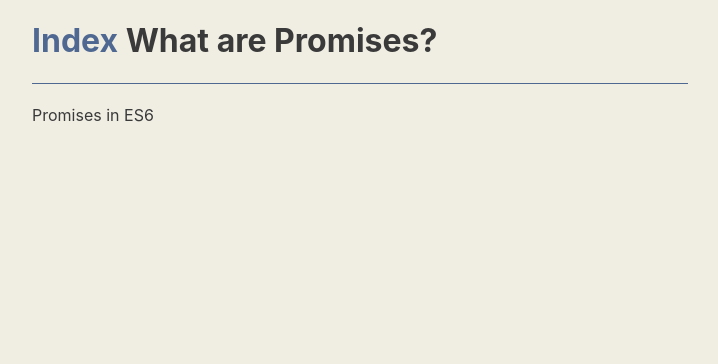
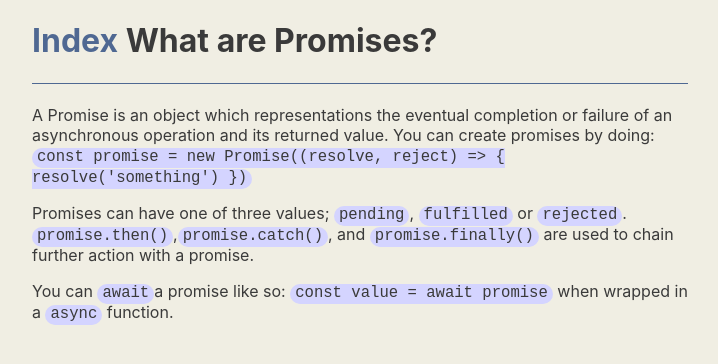
Before and after one commit to drbzyx/es6-concepts, a Next.js app in the folder app/: page /promises in a window 1280 px wide. Shown: the top 364 px of the page, without its empty margins (280-998 px from the left). Built offline with nearby package versions, Linux system fonts and the light colour scheme.

Commit message:
Pages(Promises): Add content

```diff
--- a/app/pages/promises.js
+++ b/app/pages/promises.js
@@ -1,11 +1,28 @@
-import { Heading, Main, Paragraph, Section } from '../components'
+import { Code, Heading, Main, Paragraph, Section } from '../components'
 
 export default function Promises() {
   return (
     <Main>
       <Heading>What are Promises?</Heading>
       <Section>
-        <Paragraph>Promises in ES6</Paragraph>
+        <Paragraph>
+          A Promise is an object which representations the eventual completion
+          or failure of an asynchronous operation and its returned value. You
+          can create promises by doing:{' '}
+          <Code>{`const promise = new Promise((resolve, reject) => { resolve('something') })`}</Code>
+        </Paragraph>
+        <Paragraph>
+          Promises can have one of three values; <Code>pending</Code>,{' '}
+          <Code>fulfilled</Code> or <Code>rejected</Code>.{' '}
+          <Code>promise.then()</Code>,<Code>promise.catch()</Code>, and{' '}
+          <Code>promise.finally()</Code> are used to chain further action with a
+          promise.
+        </Paragraph>
+        <Paragraph>
+          You can <Code>await</Code>a promise like so:{' '}
+          <Code>const value = await promise</Code> when wrapped in a{' '}
+          <Code>async</Code> function.
+        </Paragraph>
       </Section>
     </Main>
   )
```
